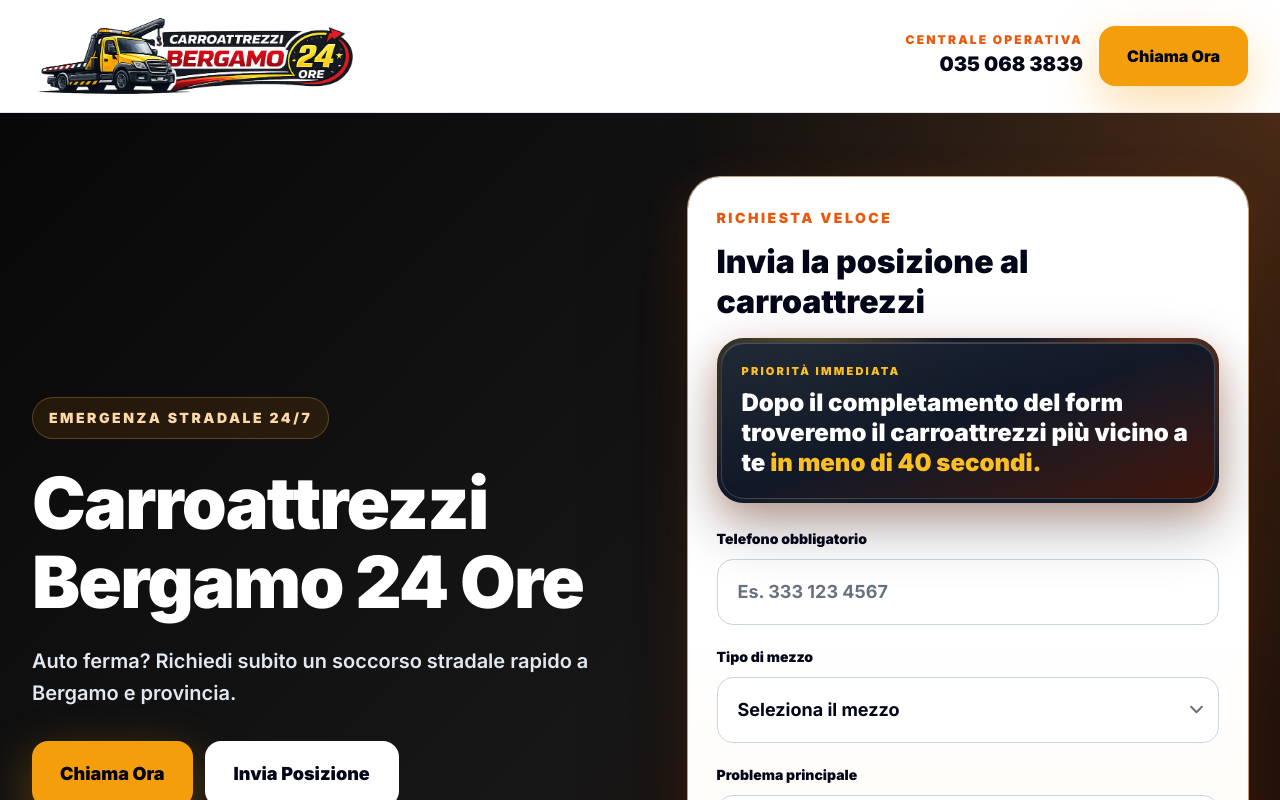
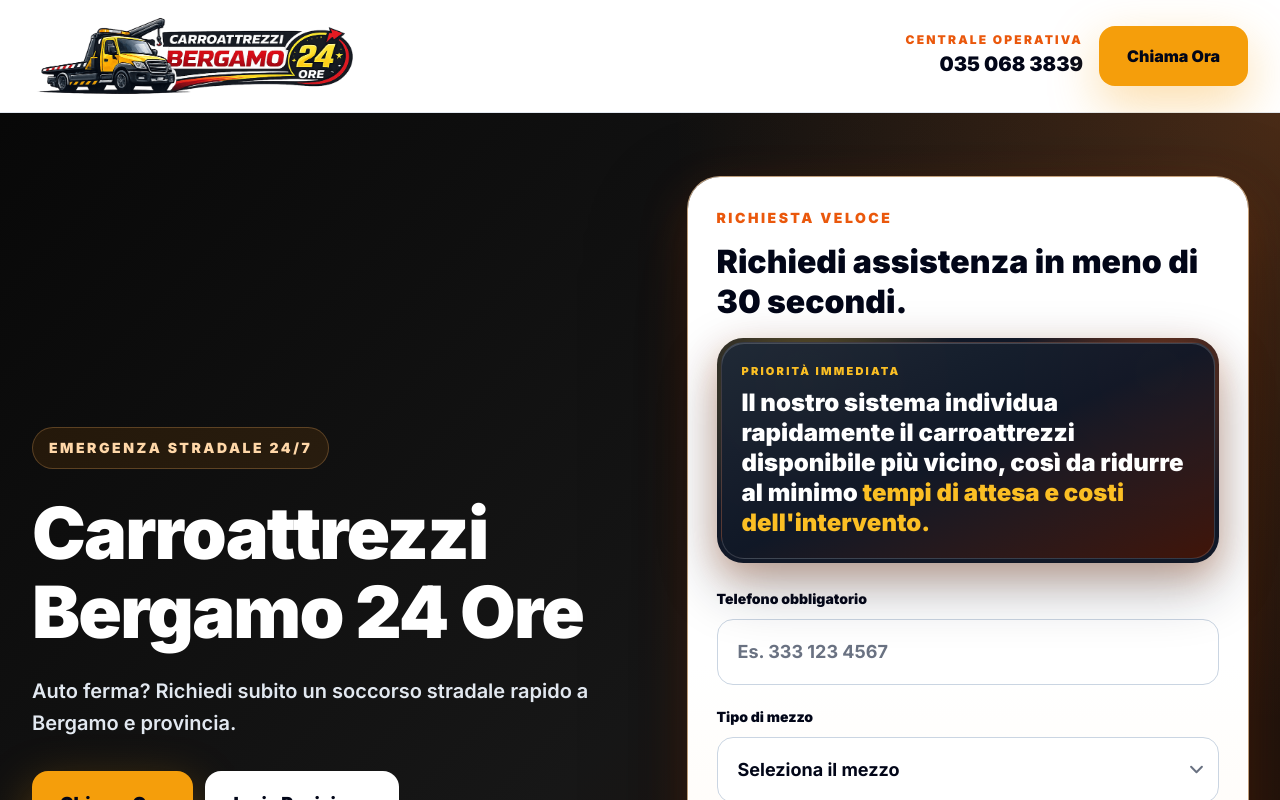
Before and after one commit to alessio-aesthetic/carroattrezzibergamo24ore.it, a Next.js app: page /landing in a window 1280 px wide. Shown: the top 800 px of the page. Built offline with nearby package versions, Linux system fonts and the light colour scheme; no server answers.

Commit message:
Update Bergamo landing form copy

```diff
--- a/src/app/landing/LandingClient.tsx
+++ b/src/app/landing/LandingClient.tsx
@@ -262,7 +262,7 @@ export function LandingClient() {
               richiesta veloce
             </p>
             <h2 className="mt-3 text-3xl font-black">
-              Invia la posizione al carroattrezzi
+              Richiedi assistenza in meno di 30 secondi.
             </h2>
             <div className="relative mt-4 overflow-hidden rounded-[1.65rem] bg-[#111827] p-1 shadow-[0_24px_58px_rgba(17,24,39,0.32),0_12px_32px_rgba(234,88,12,0.28)]">
               <div className="absolute inset-0 bg-[radial-gradient(circle_at_18%_20%,rgba(251,191,36,0.34),transparent_34%),radial-gradient(circle_at_88%_15%,rgba(234,88,12,0.42),transparent_30%)]" />
@@ -271,10 +271,10 @@ export function LandingClient() {
                   priorità immediata
                 </p>
                 <p className="mt-2 text-xl font-black leading-tight text-white sm:text-2xl">
-                  Dopo il completamento del form troveremo il carroattrezzi più
-                  vicino a te{' '}
+                  Il nostro sistema individua rapidamente il carroattrezzi
+                  disponibile più vicino, così da ridurre al minimo{' '}
                   <span className="text-[#FBBF24]">
-                    in meno di 40 secondi.
+                    tempi di attesa e costi dell&apos;intervento.
                   </span>
                 </p>
               </div>
```
